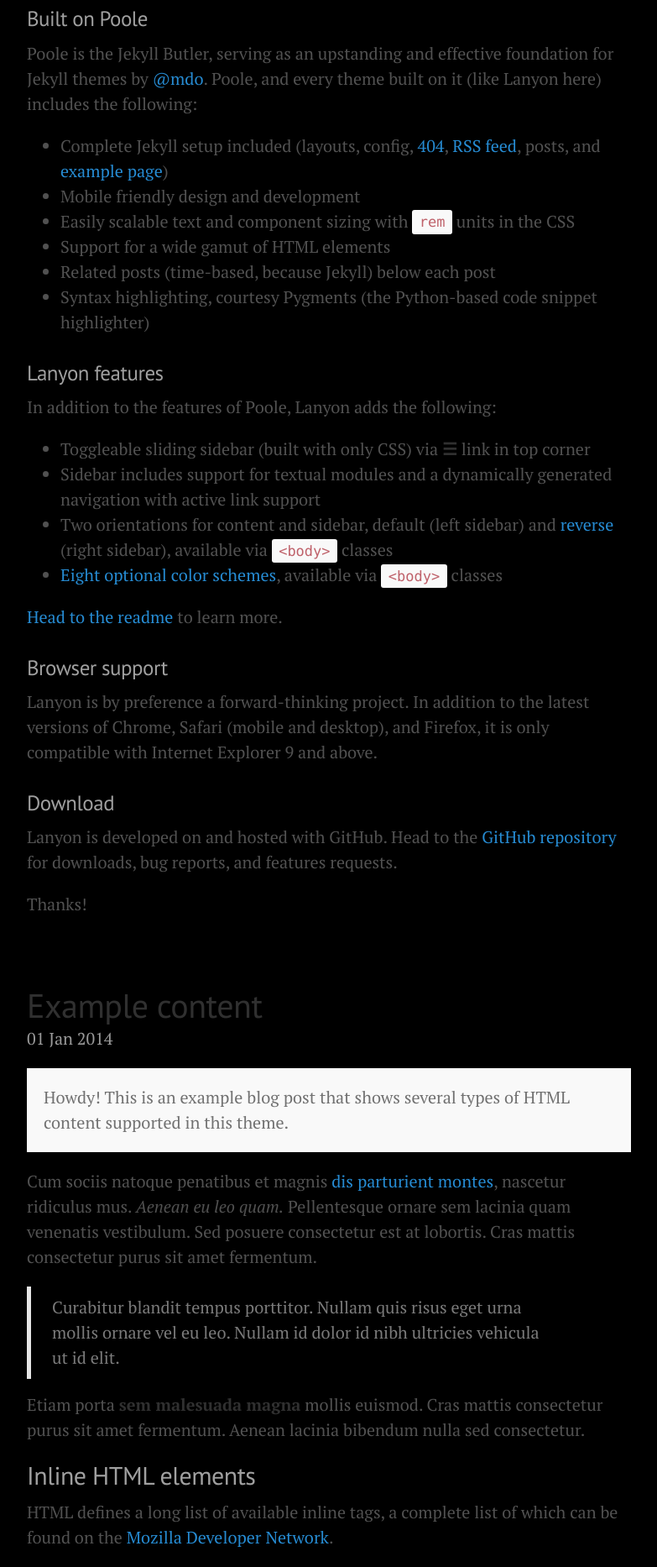
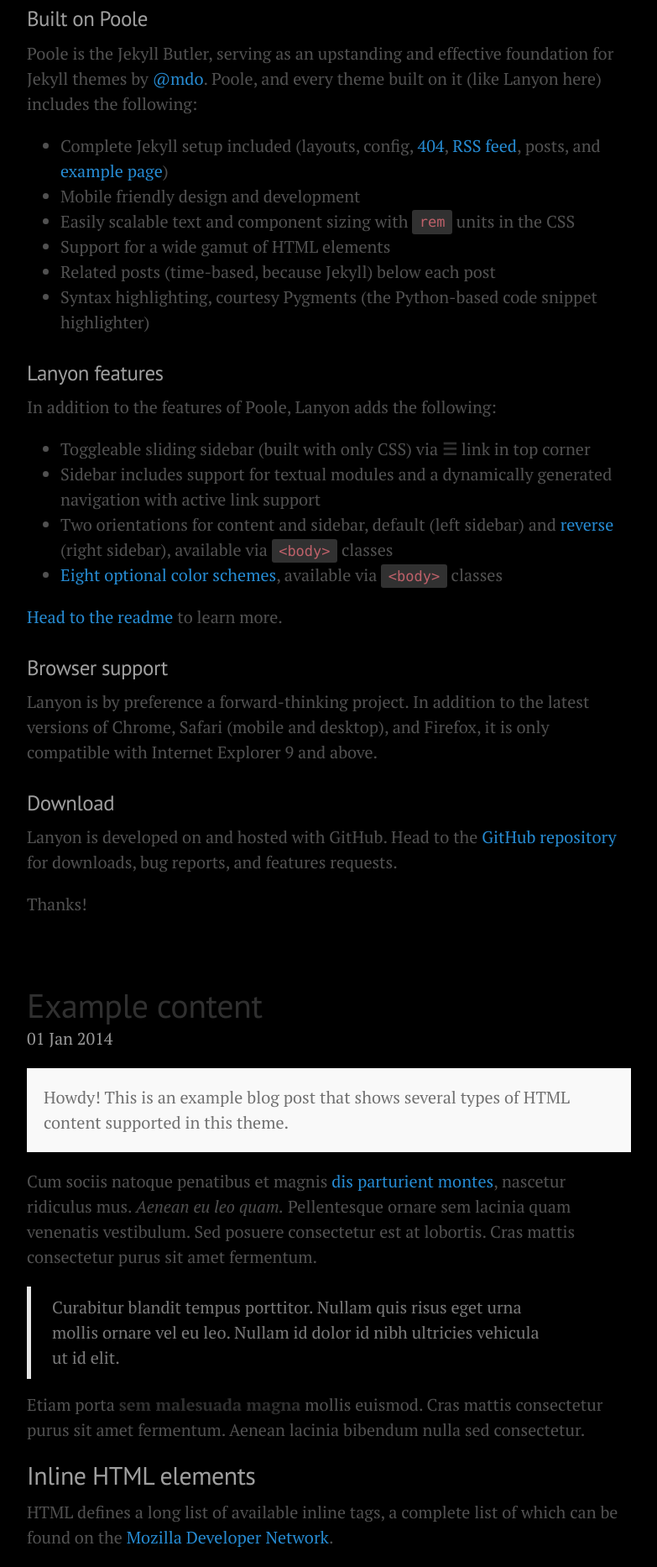
Before and after one commit to iankeane/keanegit.github.io, a Jekyll site: the page built from index.html, in a window 1280 px wide. Shown: the part 315-2181 px from the top of the page at 84% size, without its empty margins (248-1031 px from the left). Built offline with Jekyll 4.4.1, drawn with Linux system fonts in a browser that asks for light colours; the list of posts is cut into pages by our own code.

Commit message:
code coloring

```diff
--- a/public/css/poole.css
+++ b/public/css/poole.css
@@ -156,7 +156,7 @@
   padding: .25em .5em;
   font-size: 85%;
   color: #bf616a;
-  background-color: #f9f9f9;
+  background-color: #313131;
   border-radius: 3px;
 }
 pre {
@@ -170,7 +170,7 @@
   white-space: pre-wrap;
   word-break: break-all;
   word-wrap: break-word;
-  background-color: #f9f9f9;
+  background-color: #313131;
 }
 pre code {
   padding: 0;
```
